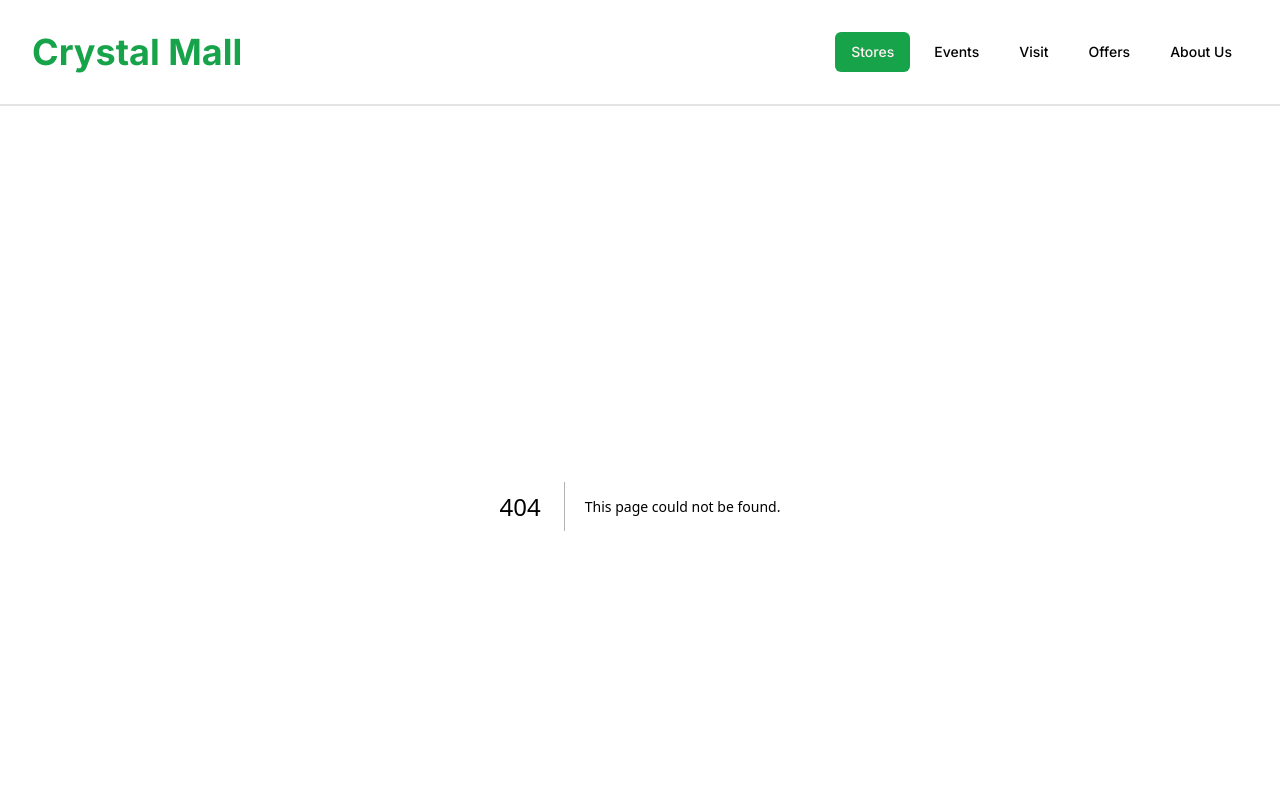
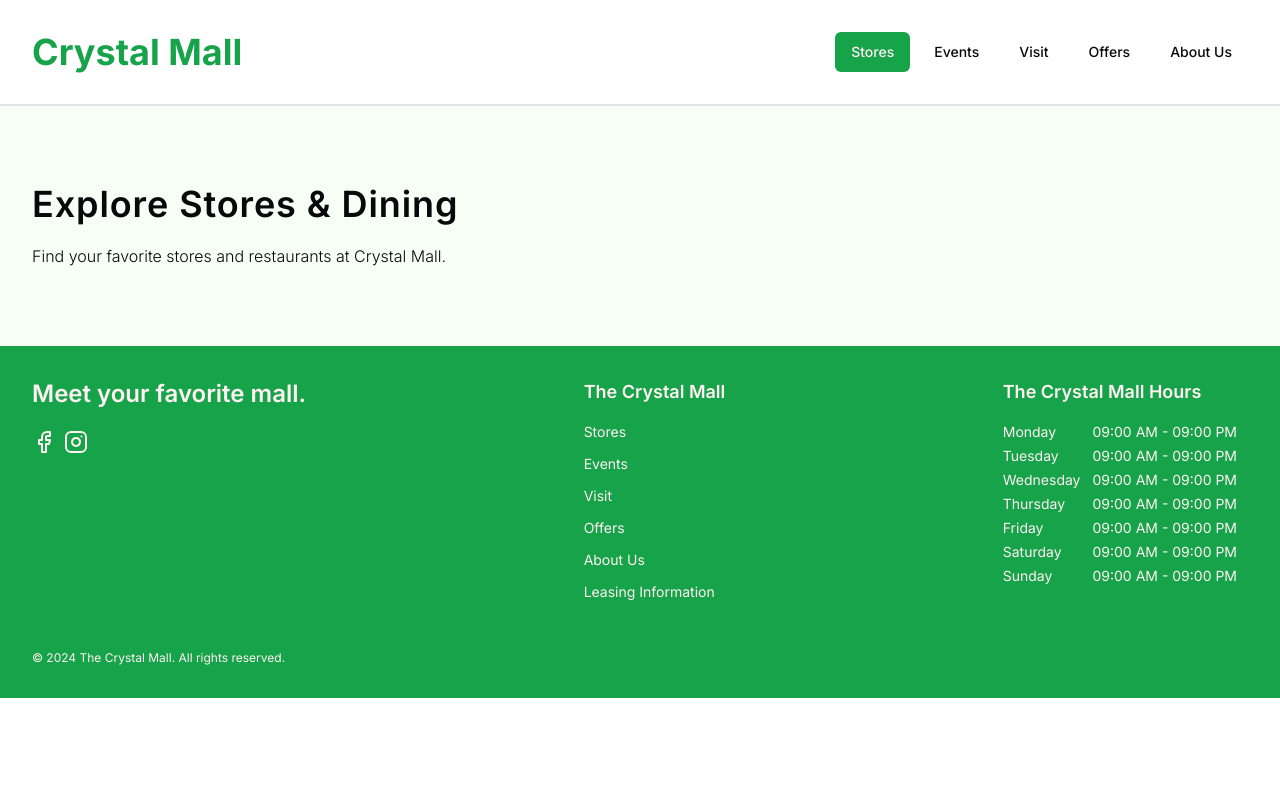
Before and after one commit to scottchen98/crystal-mall-app-redesign, a Next.js app: page /stores in a window 1280 px wide. Before the commit this address had no page. Shown: the top 800 px of the page. Built offline with nearby package versions, Linux system fonts and the light colour scheme.

Commit message:
create banner and stores page

```diff
--- /dev/null
+++ b/src/app/stores/banner.tsx
@@ -0,0 +1,16 @@
+export default function Banner() {
+  return (
+    <div className="bg-[#f6fef6]">
+      <div className="mx-auto max-w-7xl">
+        <div className="ml-4 flex h-40 flex-col items-start justify-center gap-3 md:ml-8 md:h-60 md:gap-5">
+          <h1 className="text-[27px] font-semibold tracking-wide md:text-4xl">
+            Explore Stores & Dining
+          </h1>
+          <p className="text-sm font-light md:text-base">
+            Find your favorite stores and restaurants at Crystal Mall.
+          </p>
+        </div>
+      </div>
+    </div>
+  );
+}
--- /dev/null
+++ b/src/app/stores/page.tsx
@@ -0,0 +1,9 @@
+import Banner from "./banner";
+
+export default function StoresPage() {
+  return (
+    <main>
+      <Banner />
+    </main>
+  );
+}
```
